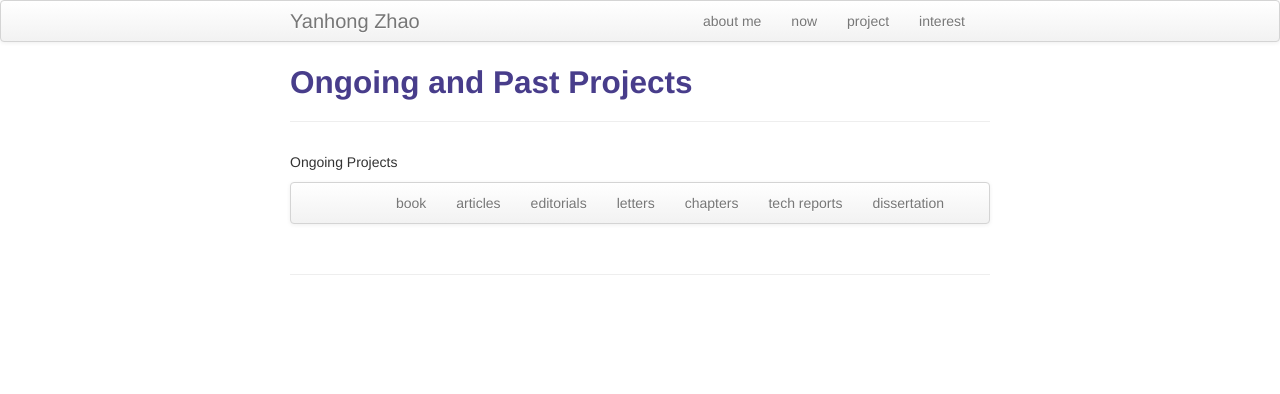
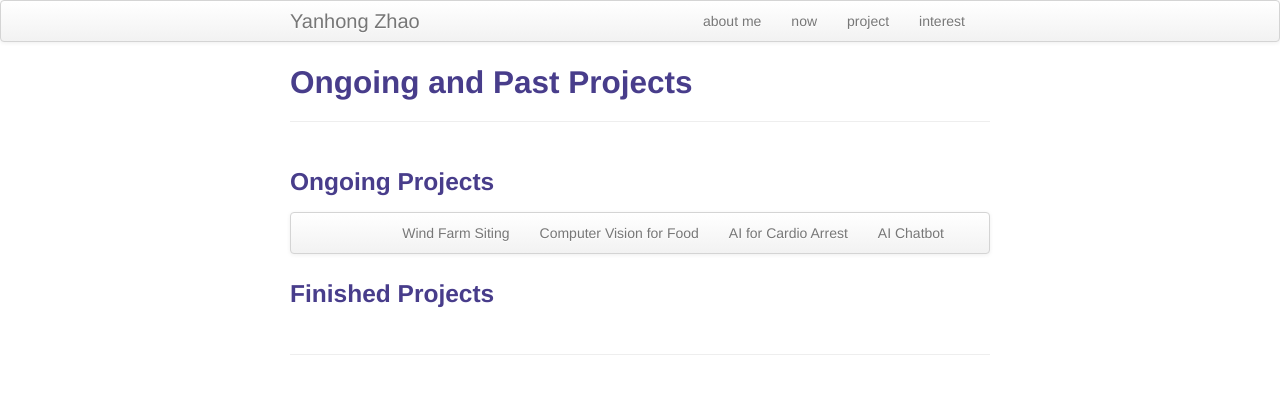
Before and after one commit to billlyzhaoyh/billlyzhaoyh.github.io, a Jekyll site: the page built from pages/project.md, in a window 1280 px wide. Shown: the top 394 px of the page. Built offline with Jekyll 4.4.1, drawn with Linux system fonts in a browser that asks for light colours.

Commit message:
Final update today

```diff
--- a/pages/project.md
+++ b/pages/project.md
@@ -3,21 +3,23 @@ layout: page
 title: Ongoing and Past Projects
 description: Yanhong's projects
 ---
-Ongoing Projects
+
+
+### Ongoing Projects
 
 <div class="navbar">
     <div class="navbar-inner">
         <ul class="nav">
-            <li><a href="#book">book</a></li>
-            <li><a href="#articles">articles</a></li>
-            <li><a href="#editorials">editorials</a></li>
-            <li><a href="#letters">letters</a></li>
-            <li><a href="#chapters">chapters</a></li>
-            <li><a href="#techreports">tech reports</a></li>
-            <li><a href="#thesis">dissertation</a></li>
+            <li><a href="#wind">Wind Farm Siting</a></li>
+            <li><a href="#food">Computer Vision for Food</a></li>
+            <li><a href="#cardio">AI for Cardio Arrest</a></li>
+            <li><a href="#chatbot">AI Chatbot</a></li>
         </ul>
     </div>
 </div>
+
+### Finished Projects
+
 
 <!--
 ### <a name="book"></a>book
```
